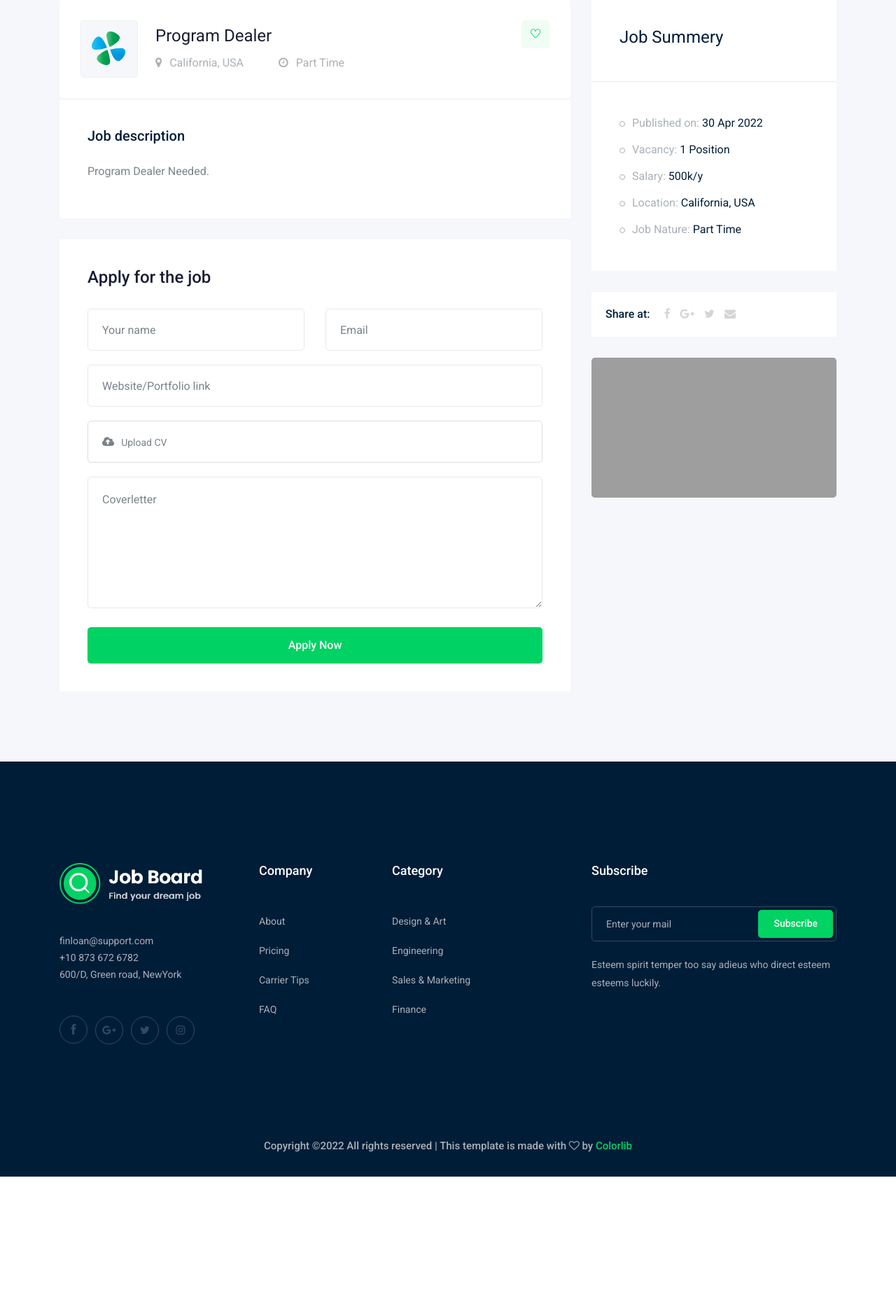
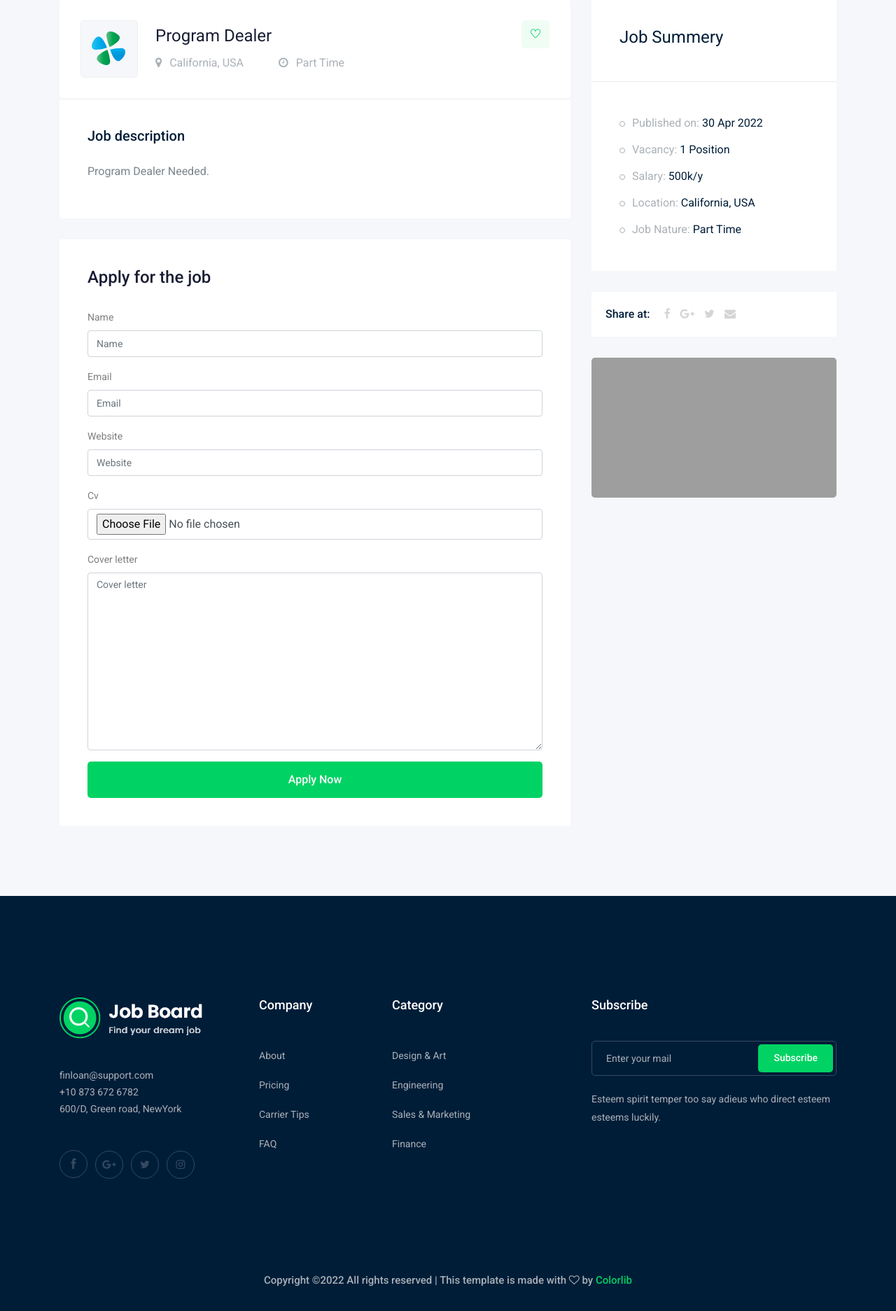
Before and after one commit to 1TeamJob/job-board-proj, a Django app: a page that uses job/templates/job/job_details.html in a window 1280 px wide. Shown: the part 452-2325 px from the top of the page at 70% size. Before the commit the page ends 2133 px from the top, so only its background shows below. Run offline with Django 4.2, Linux system fonts and the light colour scheme; data comes from the database, SQL or seed files in the repository; both versions use the stored data as it was after the commit; a map, chart or similar area stays blank; some libraries are stand-ins or nearby versions; grey boxes are pictures that could not be loaded.

Commit message:
adding apply models + apply form + configure the apply form on the site

```diff
--- a/job/admin.py
+++ b/job/admin.py
@@ -1,5 +1,6 @@
 from django.contrib import admin
-from .models import Job, Category
+from .models import Job, Category, Apply
 
 admin.site.register(Job)
 admin.site.register(Category)
+admin.site.register(Apply)
--- /dev/null
+++ b/job/forms.py
@@ -0,0 +1,9 @@
+from django import forms
+from .models import Apply
+
+
+class ApplyForm(forms.ModelForm):
+    class Meta:
+        model = Apply
+        fields = '__all__'
+        exclude = ('job', )
--- a/job/models.py
+++ b/job/models.py
@@ -43,3 +43,17 @@ class Category(models.Model):
 
     def __str__(self):
         return self.name
+
+
+class Apply(models.Model):
+    job = models.ForeignKey(Job, on_delete=models.CASCADE)
+    name = models.CharField(max_length=30)
+    email = models.EmailField(max_length=100)
+    website = models.URLField()
+    cv = models.FileField(upload_to='apply/')
+    cover_letter = models.TextField(max_length=500)
+    created_at = models.DateTimeField(auto_now=True)
+
+
+    def __str__(self):
+        return self.name
--- a/job/templates/job/job_details.html
+++ b/job/templates/job/job_details.html
@@ -1,4 +1,5 @@
 {% extends 'base.html' %}
+{% load bootstrap4 %}
 {% block body %}
 
 
@@ -53,46 +54,10 @@
                     </div>
                     <div class="apply_job_form white-bg">
                         <h4>Apply for the job</h4>
-                        <form action="#">
-                            <div class="row">
-                                <div class="col-md-6">
-                                    <div class="input_field">
-                                        <input type="text" placeholder="Your name">
-                                    </div>
-                                </div>
-                                <div class="col-md-6">
-                                    <div class="input_field">
-                                        <input type="text" placeholder="Email">
-                                    </div>
-                                </div>
-                                <div class="col-md-12">
-                                    <div class="input_field">
-                                        <input type="text" placeholder="Website/Portfolio link">
-                                    </div>
-                                </div>
-                                <div class="col-md-12">
-                                    <div class="input-group">
-                                        <div class="input-group-prepend">
-                                          <button type="button" id="inputGroupFileAddon03"><i class="fa fa-cloud-upload" aria-hidden="true"></i>
-                                          </button>
-                                        </div>
-                                        <div class="custom-file">
-                                          <input type="file" class="custom-file-input" id="inputGroupFile03" aria-describedby="inputGroupFileAddon03">
-                                          <label class="custom-file-label" for="inputGroupFile03">Upload CV</label>
-                                        </div>
-                                      </div>
-                                </div>
-                                <div class="col-md-12">
-                                    <div class="input_field">
-                                        <textarea name="#" id="" cols="30" rows="10" placeholder="Coverletter"></textarea>
-                                    </div>
-                                </div>
-                                <div class="col-md-12">
-                                    <div class="submit_btn">
-                                        <button class="boxed-btn3 w-100" type="submit">Apply Now</button>
-                                    </div>
-                                </div>
-                            </div>
+                        <form method="post" enctype="multipart/form-data">
+                        {% csrf_token %}
+                        {% bootstrap_form form %}
+                        <button class="boxed-btn3 w-100" type="submit">Apply Now</button>
                         </form>
                     </div>
                 </div>
--- a/job/views.py
+++ b/job/views.py
@@ -1,6 +1,8 @@
-from django.shortcuts import render
+from django.shortcuts import render, redirect
 from .models import Job
 from django.core.paginator import Paginator
+from .forms import ApplyForm
+from django.urls import reverse
 
 
 def job_list(request):
@@ -17,5 +19,16 @@ def job_list(request):
 def job_details(request, slug):
     job_details = Job.objects.get(slug=slug)
 
-    context = {'job': job_details}
+    if request.method == 'POST':
+        form = ApplyForm(request.POST, request.FILES)
+        if form. is_valid():
+            my_form = form.save(commit=False)
+            my_form.job = job_details
+            my_form.save()
+            return redirect(reverse('jobs:job_list'))
+
+    else:
+        form = ApplyForm
+
+    context = {'job': job_details, 'form': form}
     return render(request, 'job/job_details.html', context)
--- a/project/settings.py
+++ b/project/settings.py
@@ -39,6 +39,7 @@ INSTALLED_APPS = [
     'django.contrib.messages',
     'django.contrib.staticfiles',
     'job.apps.JobConfig',
+    'bootstrap4'
 ]
 
 MIDDLEWARE = [
--- a/requirements.txt
+++ b/requirements.txt
@@ -1,4 +1,7 @@
 asgiref==3.5.0
+beautifulsoup4==4.11.1
 Django==4.0.4
+django-bootstrap4==22.1
 Pillow==9.1.0
+soupsieve==2.3.2.post1
 sqlparse==0.4.2
```
Also changed, not shown: db.sqlite3, job/migrations/0002_apply.py (added), meida/apply/Screenshot_from_2022-04-27_11-04-20.png (added), meida/apply/Screenshot_from_2022-04-27_11-04-20_CtwMCZh.png (added), meida/apply/Screenshot_from_2022-04-27_11-04-20_OuGzLV3.png (added), meida/apply/Screenshot_from_2022-04-27_11-04-20_vV9INoP.png (added).
